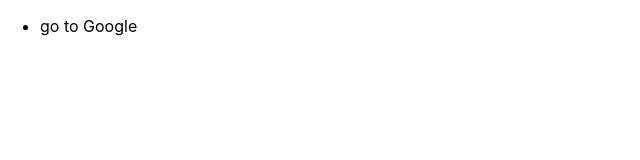
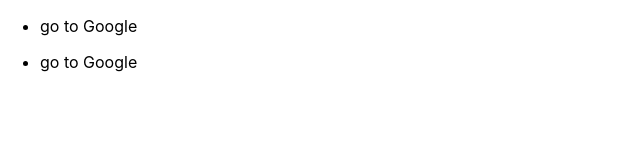
Before and after one commit to dnjfht/type_project2, a React (Create React App) app: page / in a window 1280 px wide. Shown: the top 160 px of the page, without its empty margins (0-640 px from the left). Built offline with nearby package versions, Linux system fonts and the light colour scheme.

Commit message:
study : Implement different logic in JS, not just JSX syntax, in your components. / Create a custom component.

```diff
--- a/src/App.tsx
+++ b/src/App.tsx
@@ -1,13 +1,48 @@
 import {Component} from 'react'
+import ClassComponent from './ClassComponent'
 
 export default class App extends Component {
   render() {
+    // const isLoading = true
+    // if (isLoading) return <p>loading...</p>
+
+    // 컴포넌트 개념을 도입하면 render 메서드에 JSX 구문 뿐만 아니라 다양한 로직을 JS, TS와 함께 구현할 수 있다.
+
+    // 방법 2. 단축평가
+    // const children = (
+    //  <li>
+    //    <a href="http://www.google.com">
+    //      <p>go to Google</p>
+    //    </a>
+    //  </li>
+    // )
+
+    // return (
+    //   <div>
+    //     {isLoading && <p>loading...</p>}
+    //     {!isLoading && <ul>{children}</ul>}
+    //   </div>
+    //)
+
+    // 방법 3. isLoading 값에 따라 분기하는 JSX문 두 개를 children과 같은 변수에 담아준다.
+    // const children = isLoading ? (
+    //  <p>loading...<p>
+    // ) : (
+    // <ul>
+    //   <li>
+    //     <a href="http://www.google.com">
+    //       <p>go to Google</p>
+    //     </a>
+    //   </li>
+    // </ul>
+    // )
+
+    // return <div>{children}</div>
+
     return (
       <ul>
-        <li>
-          <a href="http://www.google.com" />
-          <p>go to Google</p>
-        </li>
+        <ClassComponent />
+        <ClassComponent />
       </ul>
     )
   }
--- /dev/null
+++ b/src/ClassComponent.tsx
@@ -0,0 +1,12 @@
+import {Component} from 'react'
+
+export default class ClassComponent extends Component {
+  render() {
+    return (
+      <li>
+        <a href="http://www.google.com" />
+        <p>go to Google</p>
+      </li>
+    )
+  }
+}
```
